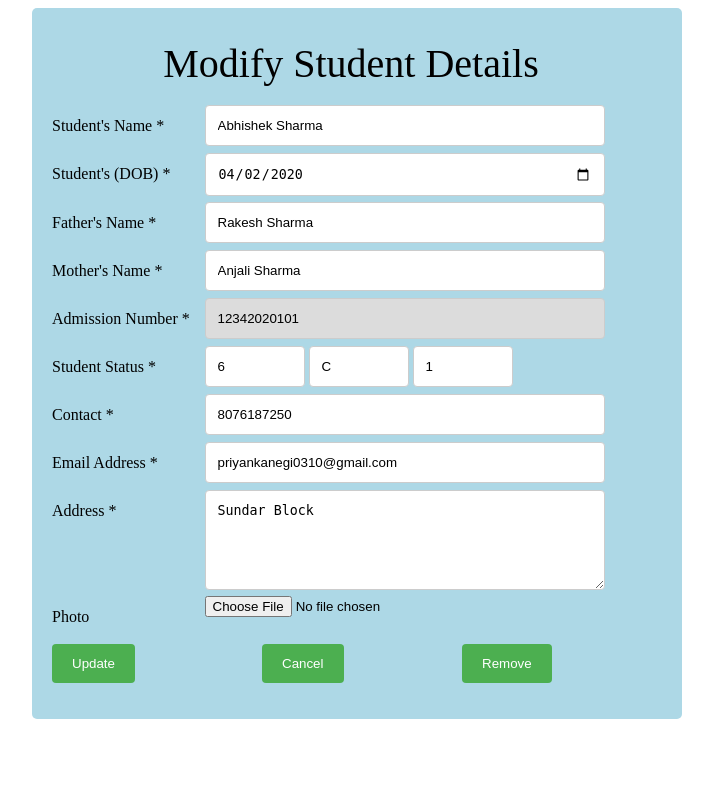
After one commit to abhishek912/SMS, a PHP site: page /SMS/student_details_edit.php?id=12342020101 in a window 1280 px wide. The commit adds this page. Shown: the whole page, without its empty margins (283-996 px from the left). Run offline with PHP 8.4, Linux system fonts and the light colour scheme; data comes from the database, SQL or seed files in the repository.

Commit message:
Add files via upload
Student/teacher details modified
photo part is remaining for both modifications...

```diff
--- /dev/null
+++ b/student_details_edit.php
@@ -0,0 +1,140 @@
+<?php
+require 'config.php';
+$id = $_GET["id"];
+try {
+    $stmt = $conn->prepare("SELECT *FROM student WHERE s_admin_no='$id'");
+    $stmt->execute();
+    $result = $stmt->setFetchMode(PDO::FETCH_ASSOC);
+    $itr = $stmt->fetchAll();
+}
+catch(PDOException $e) {
+    echo "Error: " . $e->getMessage();
+}
+$conn = null;
+?>
+
+<head>
+  <script src="jquery-3.4.1.slim.js"></script>
+  <script src="script.js"></script>
+  <link rel="stylesheet" href="design.css">
+</head>
+
+<body>
+  <div class="form_container">
+    <form method="POST" action="update_student.php" enctype="multipart/form-data">
+      <div>
+        <div class="heading">
+          <label for="heading">Modify Student Details</label>
+        </div>
+      </div>
+
+      <div class="row">
+        <div class="col">
+          <label for="name">Student's Name *</label>
+        </div>
+        <div class="col">
+          <input type="text" id="name" name="s_name" value="<?php echo $itr[0]['s_name']?>" required>
+        </div>
+      </div>
+
+      <div class="row">
+        <div class="col">
+          <label for="dob">Student's (DOB) *</label>
+        </div>
+        <div class="col">
+          <input type="date" id="dob" name="s_dob" value="<?php echo $itr[0]['s_dob']?>" required>
+        </div>
+      </div>
+
+      <div class="row">
+        <div class="col">
+          <label for="name">Father's Name *</label>
+        </div>
+        <div class="col">
+          <input type="text" id="fname" name="s_fname" value="<?php echo $itr[0]['s_fname']?>" required>
+        </div>
+      </div>
+
+      <div class="row">
+        <div class="col">
+          <label for="name">Mother's Name *</label>
+        </div>
+        <div class="col">
+          <input type="text" id="mname" name="s_mname" value="<?php echo $itr[0]['s_mname']?>" required>
+        </div>
+      </div>
+
+      <div class="row">
+        <div class="col">
+          <label for="enrol">Admission Number *</label>
+        </div>
+        <div class="col">
+          <input type="text" id="admin" name="s_admin_no" value="<?php echo $itr[0]['s_admin_no']?>" style="background-color: #DCDCDC;" readonly>
+        </div>
+      </div>
+
+      <div class="row">
+        <div class="col">
+          <label for="enrol">Student Status *</label>
+        </div>
+        <div class="col" style="width: 75%;">
+          <input type="text" id="class" name="s_class" value="<?php echo $itr[0]['s_class']?>" required style="width: 100px;">
+          <input type="text" id="section" name="s_section" value="<?php echo $itr[0]['s_section']?>" required style="width: 100px;">
+          <input type="text" id="roll" name="s_roll" value="<?php echo $itr[0]['s_roll']?>" required style="width: 100px;">
+        </div>
+      </div>
+
+      <div class="row">
+        <div class="col">
+          <label for="contact">Contact *</label>
+        </div>
+        <div class="col">
+          <input type="text" id="contact" name="s_contact" value="<?php echo $itr[0]['s_contact']?>" required>
+          <span class="error" id="contacterror"></span>
+        </div>
+      </div>
+
+      <div class="row">
+        <div class="col">
+          <label for="email">Email Address *</label>
+        </div>
+        <div class="col">
+          <input type="text" id="email" name="s_email" value="<?php echo $itr[0]['s_email']?>" required>
+          <span class="error" id="emailerror"></span>
+        </div>
+      </div>
+
+      <div class="row">
+        <div class="col">
+          <label for="address">Address *</label>
+        </div>
+        <div class="col">
+          <textarea id="address" name="s_address" style="height:100px;"  required><?php echo $itr[0]['s_address']?></textarea>
+        </div>
+      </div>
+
+      <div class="row">
+        <div class="col">
+          <label for="image">Photo</label>
+        </div>
+        <div class="col">
+          <input type="file" id="image" name="s_image">
+        </div>
+        <div class="col" id="show_img">
+        </div>
+      </div>
+
+		<div class="row">
+        	<div class="col" style="width: 210px">
+        		<input type="submit" value="Update" name="update" id="update_student">
+        	</div>
+        	<div class="col" style="width: 200px">
+        		<input type="submit" value="Cancel" name="cancel" id="cancel_update">
+        	</div>
+        	<div class="col" style="width: 200px">
+        		<input type="submit" value="Remove" name="remove" id="remove_student">
+        	</div>
+      </div>
+    </form>
+  </div>
+</body>
--- a/teacher_details_edit.php
+++ b/teacher_details_edit.php
@@ -183,13 +183,13 @@ $conn = null;
       </div>
       <div class="row">
         <div class="col" style="width: 210px">
-        <input type="submit" value="Update" name="update_member" id="update_teacher">
+        <input type="submit" value="Update" name="update" id="update_teacher">
         </div>
         <div class="col" style="width: 200px">
-        <input type="submit" value="Cancel" name="cancel_update" id="cancel_update">
+        <input type="submit" value="Cancel" name="cancel" id="cancel_update">
         </div>
         <div class="col" style="width: 200px">
-        <input type="submit" value="Remove" name="remove_member" id="remove_teacher">
+        <input type="submit" value="Remove" name="remove" id="remove_teacher">
         </div>
       </div>
     </form>
```
Also changed, not shown: student_details_show.php (+9 -3 lines), teacher_details_show.php (+9 -3 lines), update_student.php (added, +58 -0 lines), update_teacher.php (added, +64 -0 lines).
